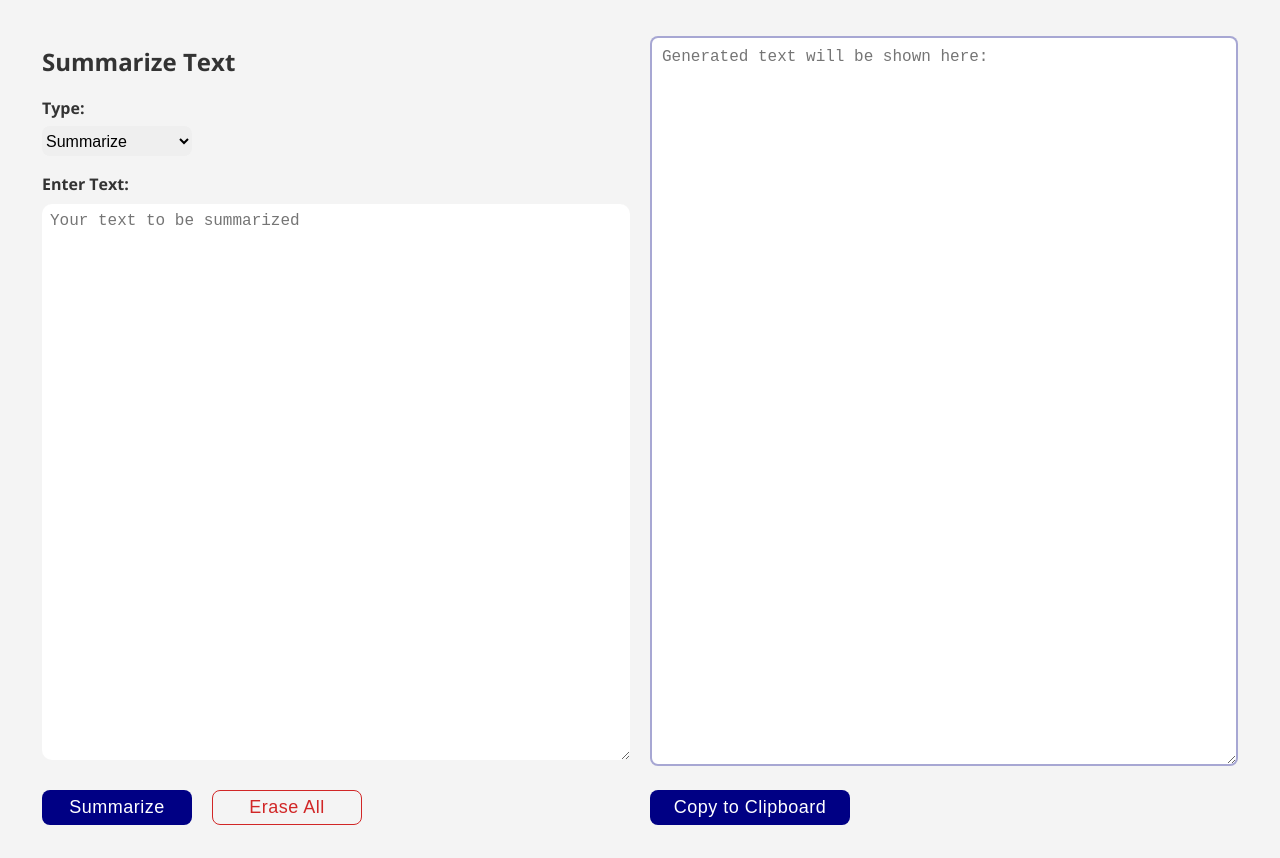
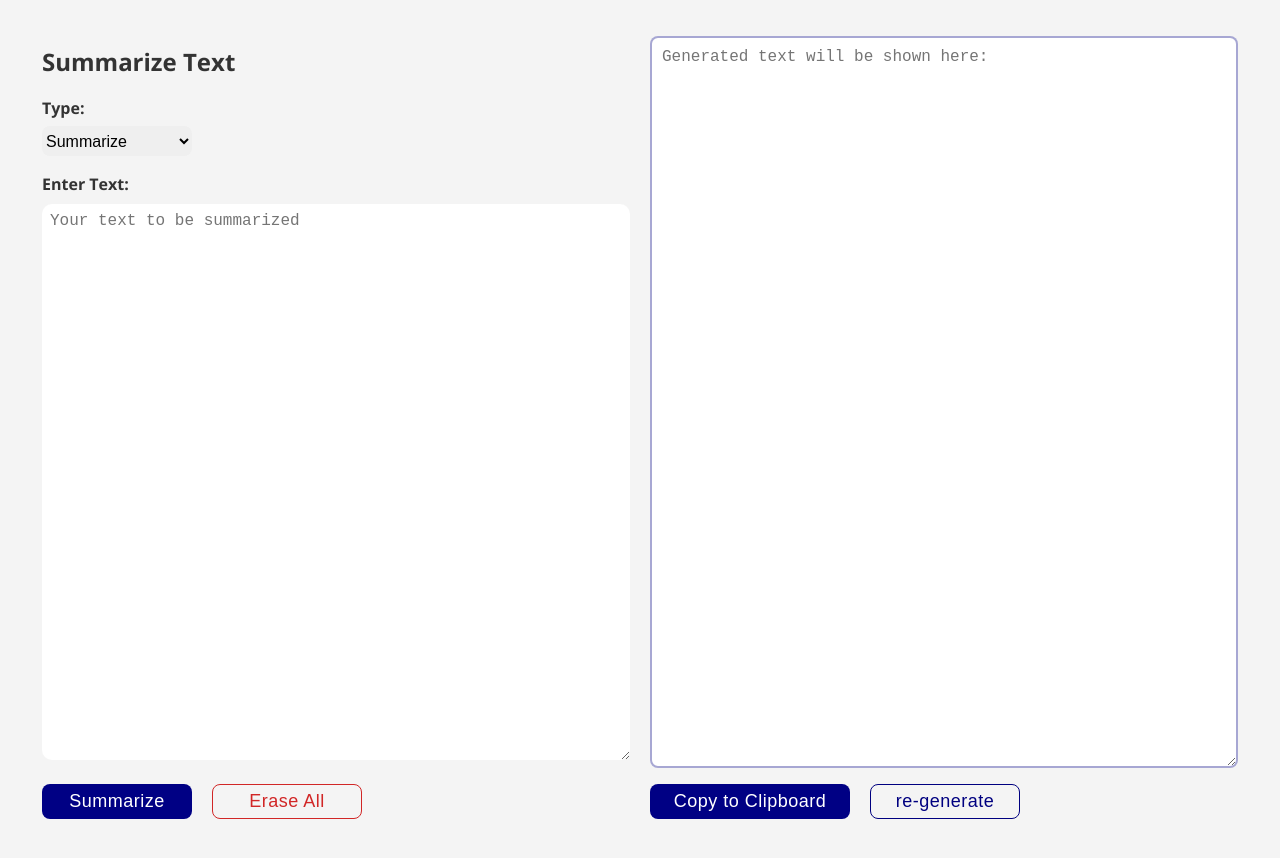
Before and after one commit to Hergelink/my-ai-helper, a plain HTML site: page public/index.html in a window 1280 px wide. Shown: the part 94-952 px from the top of the page. Drawn offline with nearby package versions, Linux system fonts and the light colour scheme.

Commit message:
added re-generate button and fixed a minor css issue

```diff
--- a/public/index.html
+++ b/public/index.html
@@ -74,6 +74,7 @@
           </div>
           <div class="buttonDiv">
             <button type="button" id="copyBtn">Copy to Clipboard</button>
+            <button type="button" id="re-generateBtn">re-generate</button>
           </div>
         </section>
       </div>
--- a/public/js/main.js
+++ b/public/js/main.js
@@ -9,6 +9,7 @@ const spanElement = document.querySelector('#output');
 const submitButton = document.getElementById('submitBtn');
 const eraseButton = document.getElementById('eraseBtn');
 const copyBtn = document.getElementById('copyBtn');
+const reGenerateBtn = document.getElementById('re-generateBtn');
 
 function onSubmit(e) {
   e.preventDefault();
@@ -139,6 +140,10 @@ function copyToClipboard() {
   navigator.clipboard.writeText(spanElement.value);
 }
 
+function reGenerate(e) {
+  onSubmit(e);
+}
+
 textareaElement.addEventListener('keypress', enterPress);
 
 document.querySelector('#image-form').addEventListener('submit', onSubmit);
@@ -148,3 +153,5 @@ selectElement.addEventListener('change', handleSelectChange);
 eraseButton.addEventListener('click', eraseContent);
 
 copyBtn.addEventListener('click', copyToClipboard);
+
+reGenerateBtn.addEventListener('click', reGenerate);
--- a/public/style/style.css
+++ b/public/style/style.css
@@ -102,6 +102,7 @@ label {
 }
 
 textarea {
+  display: block;
   width: 100%;
   min-height: 2rem;
   border: 0;
@@ -113,6 +114,7 @@ textarea {
 }
 
 .buttonDiv {
+  margin-top: 1rem;
   display: flex;
   justify-content: space-between;
 }
@@ -172,9 +174,21 @@ button:hover {
 }
 
 #copyBtn {
-  width: 200px;
+  width: 185px;
   height: 35px;
-  margin-top: 2rem;
+  margin-top: 0.5rem;
+}
+
+#re-generateBtn {
+  border: 1px solid navy;
+  background-color: transparent;
+  color: navy;
+}
+
+#re-generateBtn:hover {
+  border: 1px solid rgb(0, 0, 242);
+  background-color: transparent;
+  color: rgb(0, 0, 242);
 }
 
 footer {
@@ -218,6 +232,10 @@ footer a:hover {
   }
 
   #output {
-    margin-bottom: 3rem;
+    margin-bottom: 1rem;
+  }
+
+  #copyBtn {
+    width: 200px;
   }
 }
```
